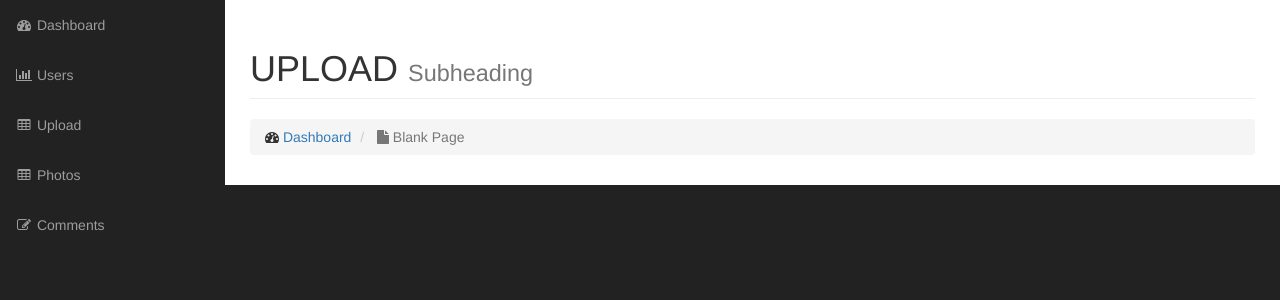
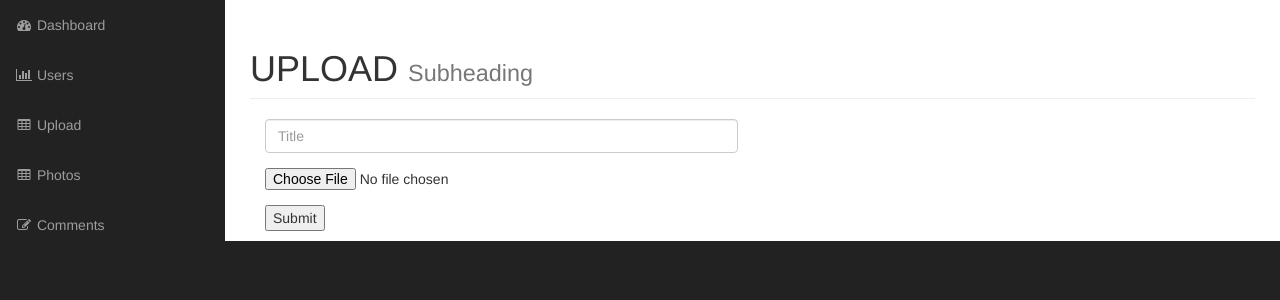
Before and after one commit to Pawel-Urbanczyk/gallery_oop, a PHP site: page /admin/upload.php in a window 1280 px wide. Shown: the part 51-351 px from the top of the page. Run offline with PHP 8.4, Linux system fonts and the light colour scheme; the visitor is signed in with stand-in values (Sample User, id 1); grey boxes labelled with a size stand in for pictures from a placeholder-image service; some libraries are stand-ins or nearby versions.

Commit message:
Dodanie formularza html do uploadu zdjec w upload.php

```diff
--- a/admin/upload.php
+++ b/admin/upload.php
@@ -1,4 +1,13 @@
 <?php include("includes/header.php"); ?>
+
+    <?php if(!$session->is_signed_in()){
+
+    redirect("login.php");
+
+    }
+    ?>
+
+
 
     <!-- Navigation -->
     <nav class="navbar navbar-inverse navbar-fixed-top" role="navigation">
@@ -21,14 +30,19 @@
                         UPLOAD
                         <small>Subheading</small>
                     </h1>
-                    <ol class="breadcrumb">
-                        <li>
-                            <i class="fa fa-dashboard"></i>  <a href="index.html">Dashboard</a>
-                        </li>
-                        <li class="active">
-                            <i class="fa fa-file"></i> Blank Page
-                        </li>
-                    </ol>
+
+                    <div class="col-md-6">
+                        <form action="" method="post" enctype="multipart/form-data">
+                           <div class="form-group">
+                               <input type="text" name="title" class="form-control" placeholder="Title">
+                           </div>
+                            <div class="form-group">
+                                <input type="file" name="file_upload" >
+                            </div>
+                            <input type="submit" name="submit">
+                        </form>
+                    </div>
+
                 </div>
             </div>
             <!-- /.row -->
```
